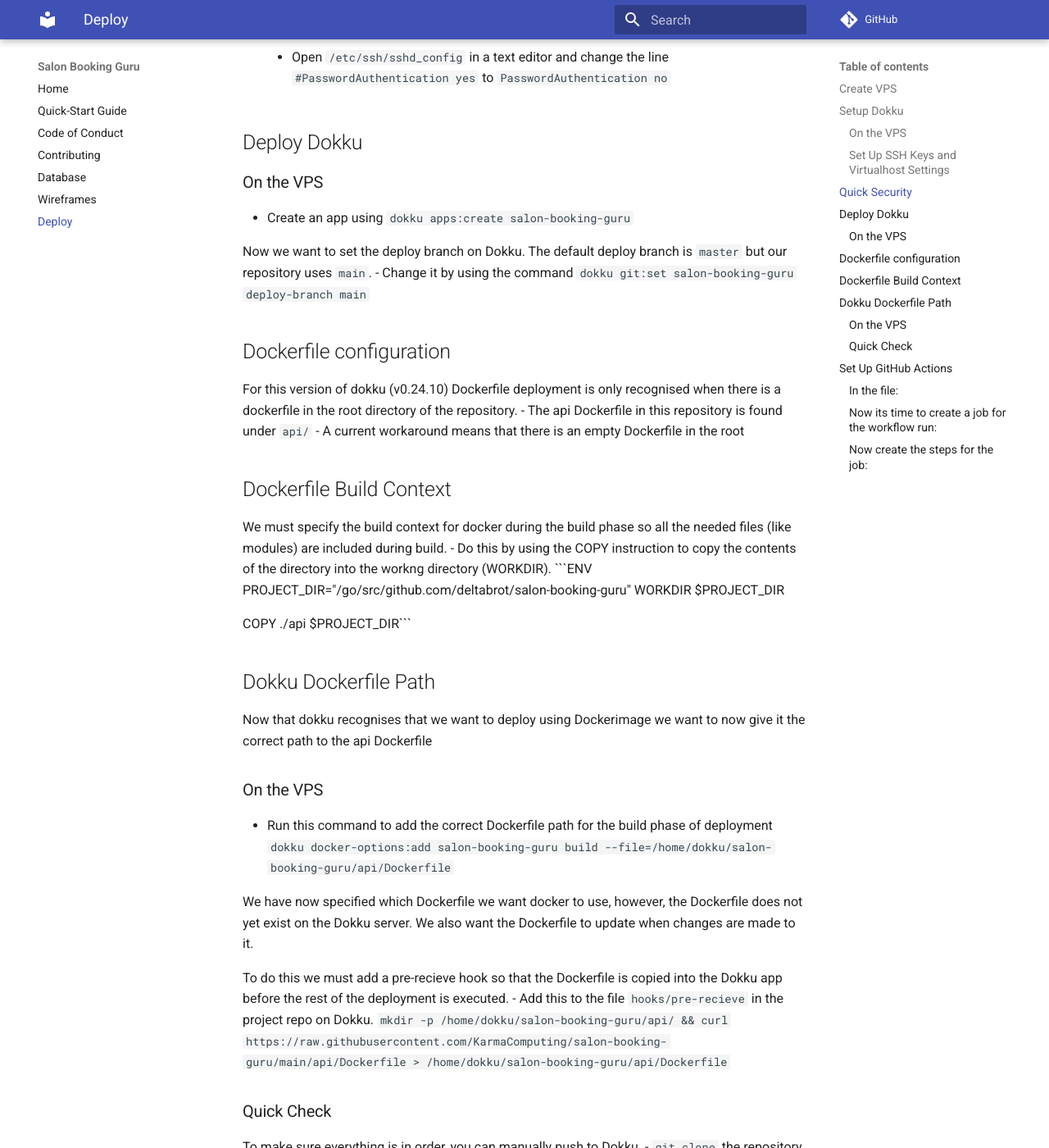
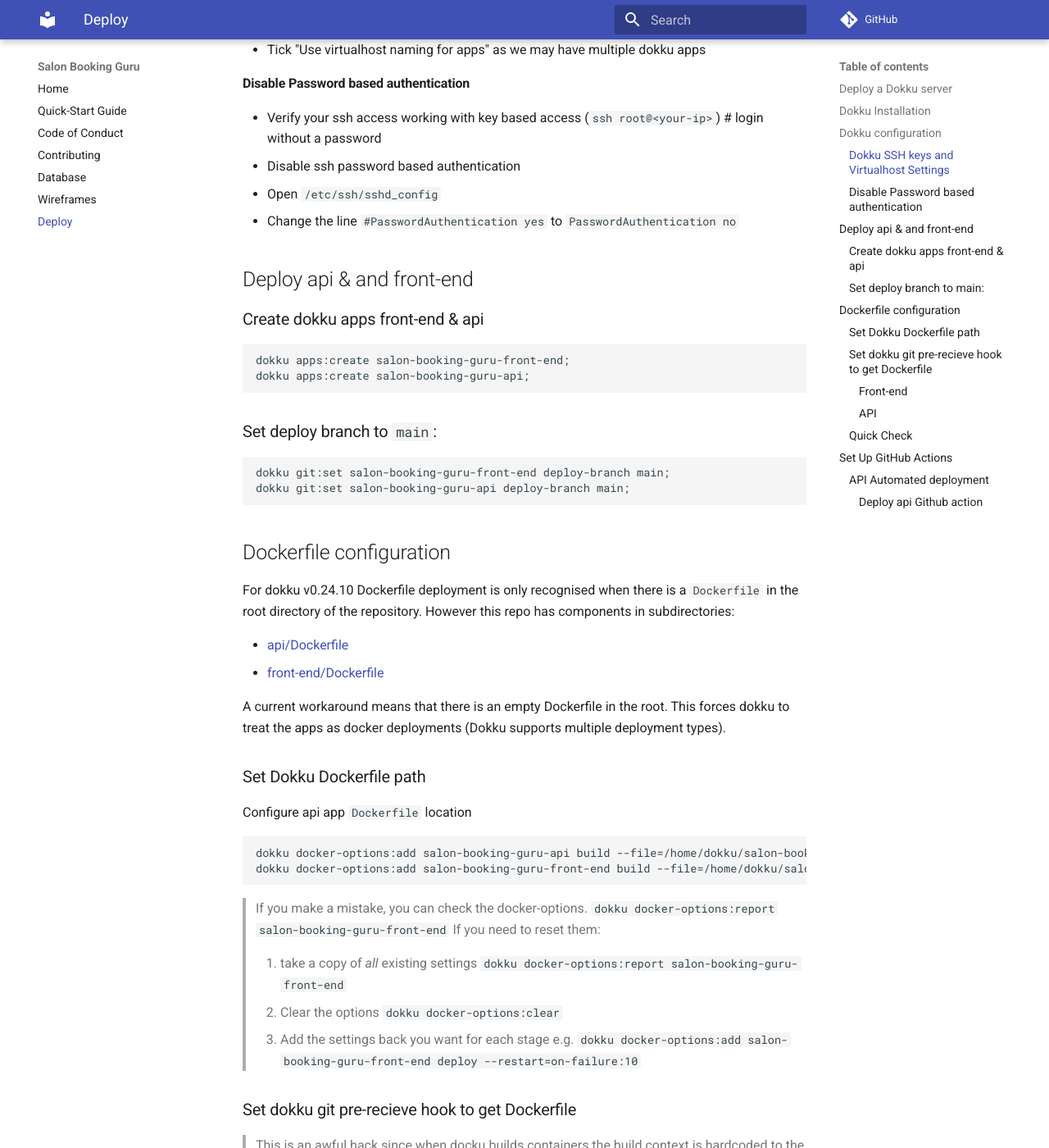
Before and after one commit to KarmaComputing/salon-booking-guru, an MkDocs documentation site: the page built from docs/deployment.md, in a window 1280 px wide and 1400 px high, scrolled down 1067 px. Shown: the whole window at 82% size. Built offline with MkDocs 1.6.1 and Material for MkDocs 9.7.7, drawn with Linux system fonts in a browser that asks for light colours; comment, search, counter and statistics services are not loaded; some of the changed text lies outside the part shown.

Commit message:
#89 update deployment docs

````diff
--- a/docs/deployment.md
+++ b/docs/deployment.md
@@ -2,126 +2,164 @@
 
 Automatic deployment using Dokku and GitHub Actions
 
-## Create VPS
+## Deploy a Dokku server
 
-- Create a VPS using any preferred service
-    - Choose Ubuntu 20.04 LTS
-    - Choose a hostname with the domain name that you want to use for your dokku apps
+Requirements:
 
-## Setup Dokku
+- Ubuntu 20.04 LTS
+- [Dokku v0.24.10](https://dokku.com/)
+- A domain name with a [DNS A record](https://en.wikipedia.org/wiki/List_of_DNS_record_types) pointing to your dokku server (optional)
 
-We are going to install Dokku v0.24.10
+## Dokku Installation
 
-### On the VPS
+On the VPS install Dokku:
 
-- Install Dokku by using the following commands `wget https://raw.githubusercontent.com/dokku/dokku/v0.24.10/bootstrap.sh;
-sudo DOKKU_TAG=v0.24.10 bash bootstrap.sh`
+```bash
+wget https://raw.githubusercontent.com/dokku/dokku/v0.24.10/bootstrap.sh;
+sudo DOKKU_TAG=v0.24.10 bash bootstrap.sh
+```
 
-- Change to the Dokku user `su dokku`
-    - If dokku was able to resolve the hostname for the VPS then a global domain will have already been added
-        - To check this use the command `dokku domains:report --global` and `dokku domains:add-global <domain>`
+## Dokku configuration
+Setup domain (optional)
 
-### Set Up SSH Keys and Virtualhost Settings
+> If dokku was able to resolve the hostname during install then the dokku domain will have already been added
+  check with: `dokku domains:report --global`
 
-On a web browser:
-- Navigate to the ip or domain name of the dokku server
-    - Add your desired SSH public keys for remote access
-    - Tick "Use virtualhost naming for apps" as we may have multiple dokku apps
+If not, check your DNS A record is correctly pointing to your server, then configure dokku manually:
 
-## Quick Security
+```bash
+su dokku
+dokku domains:add-global <your-domain>
+```
 
-- Now that you have added your SSH public key you may disable password access
-    - Open `/etc/ssh/sshd_config` in a text editor and change the line `#PasswordAuthentication yes` to `PasswordAuthentication no`
+#### Dokku SSH keys and Virtualhost Settings
 
-## Deploy Dokku
+Complete the Dokku installation from your web browser.
 
-### On the VPS
+- Navigate to the ip or domain name of your server
+- Add your desired SSH public keys for remote access
+- Tick "Use virtualhost naming for apps" as we may have multiple dokku apps
 
-- Create an app using `dokku apps:create salon-booking-guru`
+#### Disable Password based authentication
+- Verify your ssh access working with key based access (`ssh root@<your-ip>`) # login without a password
+- Disable ssh password based authentication
+  - Open `/etc/ssh/sshd_config`
+  - Change the line `#PasswordAuthentication yes` to `PasswordAuthentication no`
 
-Now we want to set the deploy branch on Dokku.
-The default deploy branch is `master` but our repository uses `main`.
-- Change it by using the command `dokku git:set salon-booking-guru deploy-branch main`
+## Deploy api & and front-end
+
+### Create dokku apps front-end & api
+
+```bash
+dokku apps:create salon-booking-guru-front-end;
+dokku apps:create salon-booking-guru-api;
+```
+### Set deploy branch to `main`:
+
+```bash
+dokku git:set salon-booking-guru-front-end deploy-branch main;
+dokku git:set salon-booking-guru-api deploy-branch main;
+```
 
 ## Dockerfile configuration
 
-For this version of dokku (v0.24.10) Dockerfile deployment is only recognised when there is a dockerfile in the root directory of the repository.
-- The api Dockerfile in this repository is found under `api/`
-    - A current workaround means that there is an empty Dockerfile in the root
+For dokku v0.24.10 Dockerfile deployment is only recognised when there is a `Dockerfile` in the root directory of the repository. However this repo has components in subdirectories:
 
-## Dockerfile Build Context
+- [api/Dockerfile](https://github.com/KarmaComputing/salon-booking-guru/blob/main/api/Dockerfile)
+- [front-end/Dockerfile](https://github.com/KarmaComputing/salon-booking-guru/blob/main/front-end/Dockerfile)
 
-We must specify the build context for docker during the build phase so all the needed files (like modules) are included during build.
-- Do this by using the COPY instruction to copy the contents of the directory into the workng directory (WORKDIR). ```ENV PROJECT_DIR="/go/src/github.com/deltabrot/salon-booking-guru"
-WORKDIR $PROJECT_DIR
+A current workaround means that there is an empty Dockerfile in the root. This forces dokku to treat the apps as docker
+deployments (Dokku supports multiple deployment types).
 
-COPY ./api $PROJECT_DIR```
+### Set Dokku Dockerfile path
 
-## Dokku Dockerfile Path
+Configure api app `Dockerfile` location
+```bash
+dokku docker-options:add salon-booking-guru-api build --file=/home/dokku/salon-booking-guru/api/Dockerfile;
+dokku docker-options:add salon-booking-guru-front-end build --file=/home/dokku/salon-booking-guru/front-end/Dockerfile;
+```
 
-Now that dokku recognises that we want to deploy using Dockerimage we want to now give it the correct path to the api Dockerfile
+> If you make a mistake, you can check  the docker-options. `dokku docker-options:report salon-booking-guru-front-end`
+  If you need to reset them:
 
-### On the VPS
+>  1. take a copy of *all* existing settings
+   `dokku docker-options:report salon-booking-guru-front-end`
+  2. Clear the options `dokku docker-options:clear`
+  3. Add the settings back you want for each stage
+     e.g. `dokku docker-options:add salon-booking-guru-front-end deploy --restart=on-failure:10`
 
-- Run this command to add the correct Dockerfile path for the build phase of deployment `dokku docker-options:add salon-booking-guru build --file=/home/dokku/salon-booking-guru/api/Dockerfile`
 
-We have now specified which Dockerfile we want docker to use, however, the Dockerfile does not yet exist on the Dokku server. We also want the Dockerfile to update when changes are made to it.
+### Set dokku git pre-recieve hook to get Dockerfile
+> This is an awful hack since when docku builds containers the build context is hardcoded to the
+root of the repo.
 
-To do this we must add a pre-recieve hook so that the Dockerfile is copied into the Dokku app before the rest of the deployment is executed.
-- Add this to the file `hooks/pre-recieve` in the project repo on Dokku.
-```mkdir -p /home/dokku/salon-booking-guru/api/ && curl https://raw.githubusercontent.com/KarmaComputing/salon-booking-guru/main/api/Dockerfile > /home/dokku/salon-booking-guru/api/Dockerfile```
+Add a pre-recieve hook on the dokku server to fetch the `Dockerfile` into the repo:
 
+#### Front-end
+```bash
+cd /home/dokku/salon-booking-guru-front-end
+vi ./hooks/pre-recieve
+```
+
+Add to the file `hooks/pre-recieve`:
+```bash
+mkdir -p /home/dokku/salon-booking-guru/api/ && curl https://raw.githubusercontent.com/KarmaComputing/salon-booking-guru/main/front-end/Dockerfile > /home/dokku/salon-booking-guru/front-end/Dockerfile
+```
+
+#### API
+
+```bash
+cd /home/dokku/salon-booking-guru-api
+vi ./hooks/pre-recieve
+```
+
+Add to the file `hooks/pre-recieve`:
+```bash
+mkdir -p /home/dokku/salon-booking-guru/api/ && curl https://raw.githubusercontent.com/KarmaComputing/salon-booking-guru/main/api/Dockerfile > /home/dokku/salon-booking-guru/api/Dockerfile
+```
 ### Quick Check
 
 To make sure everything is in order, you can manually push to Dokku.
 - `git clone` the repository on your local machine
-    - Add the dokku remote: `git remote add dokku dokku@<ip/domain>:salon-booking-guru`
-    - Now `git push dokku main`
+- Add the dokku remote: `git remote add dokku dokku@<ip/domain>:salon-booking-guru-front-end`
+- Now `git push dokku main`
 
 If you get the following error: `remote: unable to prepare context: unable to evaluate symlinks in Dockerfile path: lstat /home/dokku/salon-booking-guru/api: no such file or directory`. This means that the Dockerfile is not already on the Dokku servers repository, make sure that its already there and check the pre-recieve hook so that it has the correct URL to the Dockerfile. It must start with `raw.githubusercontent.com`.
 
 ## Set Up GitHub Actions
 
+### API Automated deployment
+
 - Create a yaml file within the path `.github/workflows/api-deploy.yml`
-
-### In the file:
 
 - Specify the GitHub event that triggers the workflow
     - Use the key ```on:``` to specify the event, we want push
         - From here you can add keys to specify the branch, we want main
 
-**Note:** `workflow_dispatch` will allow you to rerun GitHub actions on demand.
+> `workflow_dispatch` will allow you to rerun GitHub actions on demand.
+> We are using ```idoberko2/dokku-deploy-github-action@v1``` for this job
 
+> Github secrets must be created in the repo settings:
+  - `SSH-PRIVATE-KEY`
+  - `DOKKU-HOST`
 
-It will look like this:
+> Note: `REMOTE-BRANCH`, is set to `main` not `master`
+
+#### Deploy api Github action
+
+> This example may not be up to date. [View latest github actions.](https://github.com/KarmaComputing/salon-booking-guru/tree/main/.github/workflows)
+
 ```
+---
+# When a pull request is merged into the main branch, deploy the latest
+# version of the API
+
 name: Deploy API
 on:
   workflow_dispatch:
   push:
     branches:
     - main
-```
-
-### Now its time to create a job for the workflow run:
-
-- Define a job ```jobs:```
-    - Give the job a unique name by using a key
-    - Specify the runner environment, we are using ubuntu-20.04
-
-### Now create the steps for the job:
-
-- Use the ```actions/checkout@v2``` to fetch the code from the main branch that we specified
-    - You should specify ```fetch-depth: 0``` to fetch all history
-
-- Now make the first job! You must give the job an id and optionally a name
-- We are using ```idoberko2/dokku-deploy-github-action@v1``` for this job
-    - Within the ```with:``` key we specify all the sensitive details for the dokku server, store them in the repo secrets
-        - For this deployment we specify ```SSH-PRIVATE-KEY```, ```APP-NAME``` and ```DOKKU-HOST```
-        - Then specify the ```REMOTE-BRANCH```, as written before we want main
-
-This will look like:
-```
 jobs:
   deploy:
     runs-on: ubuntu-20.04
@@ -135,6 +173,7 @@
       with:
         ssh-private-key: ${{ secrets.SSH_PRIVATE_KEY }}
         dokku-host: ${{ secrets.DOKKU_HOST }}
-        app-name: ${{ secrets.DOKKU_APP_NAME }}
+        app-name: salon-booking-guru-api
         remote-branch: main
+...
 ```
````
